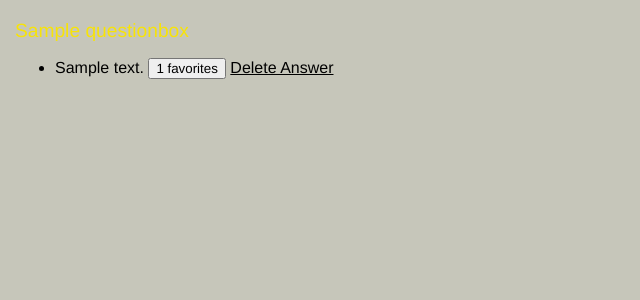
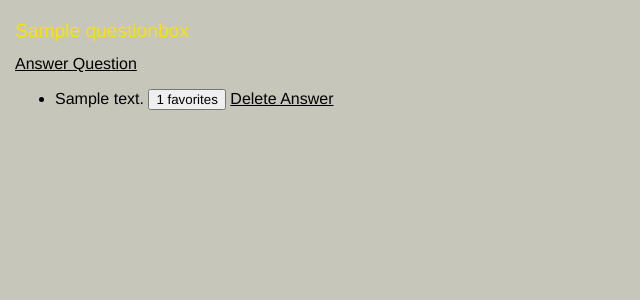
Before and after one commit to momentum-team-5/django--final-project-team-derek-and-kim, a Django app: page /questions/1 in a window 1280 px wide. Shown: the part 70-370 px from the top of the page, without its empty margins (0-640 px from the left). Run offline with Django 3.2, Linux system fonts and the light colour scheme; a user stored in the database is signed in; tables that the repository leaves empty hold one stand-in row (values such as "Sample post").

Commit message:
added box shadow and added an Answer Question link on the see all answers page

```diff
--- a/static/css/style.css
+++ b/static/css/style.css
@@ -40,6 +40,7 @@ nav a:hover {
     border-radius: 10px;
     width: 33.3%;
     flex-basis: 350px;
+    box-shadow: 5px 10px #888888;
 }
 
 .question_container {
@@ -48,6 +49,7 @@ nav a:hover {
     flex-wrap: wrap;
     align-items: center;
     align-content: center;
+    justify-content: flex-start;
 
 }
 
--- a/templates/question_details.html
+++ b/templates/question_details.html
@@ -2,10 +2,14 @@
 
 {% block content %}
 <h1>{{ question.question }}</h1>
+{% if request.user.is_authenticated %}
+<a id="link" href="{% url 'add_answer' pk=question.pk %}">Answer Question</a><br>
+{% endif %}
 
 <div class="flex flex-wrap">
     <ul>
         {% for answer in answers %}
+
         <li>{{ answer.answer }}
             <button onclick="sendFavorite(this, '{% url 'add_favorite' pk=answer.pk %}')">{{ answer.numfavorites }} favorites</button>
             {% if request.user.is_authenticated and request.user == question.user or request.user == answer.user %}
@@ -14,5 +18,6 @@
         </li>
         {% endfor %}
     </ul>
+
 </div>
 {% endblock %}
```
